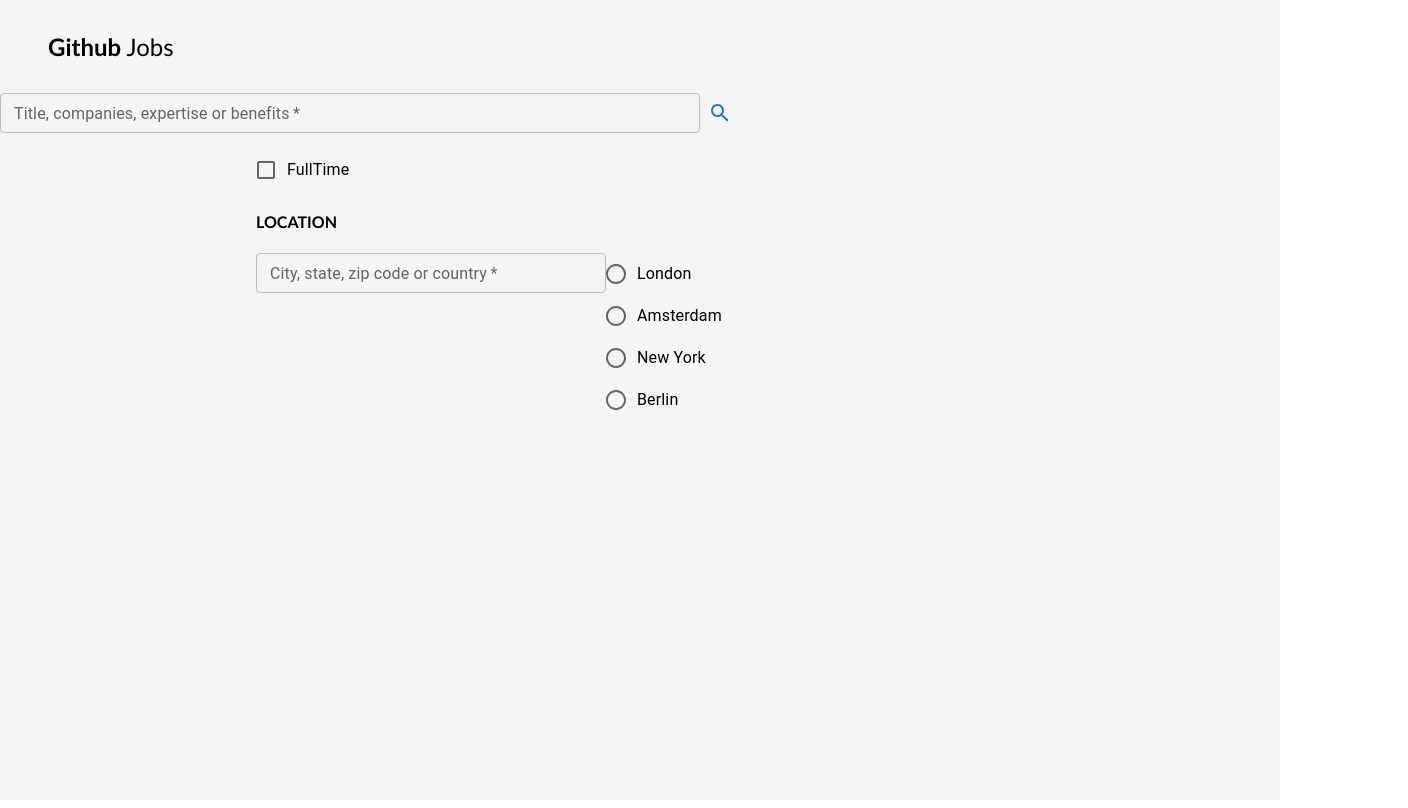
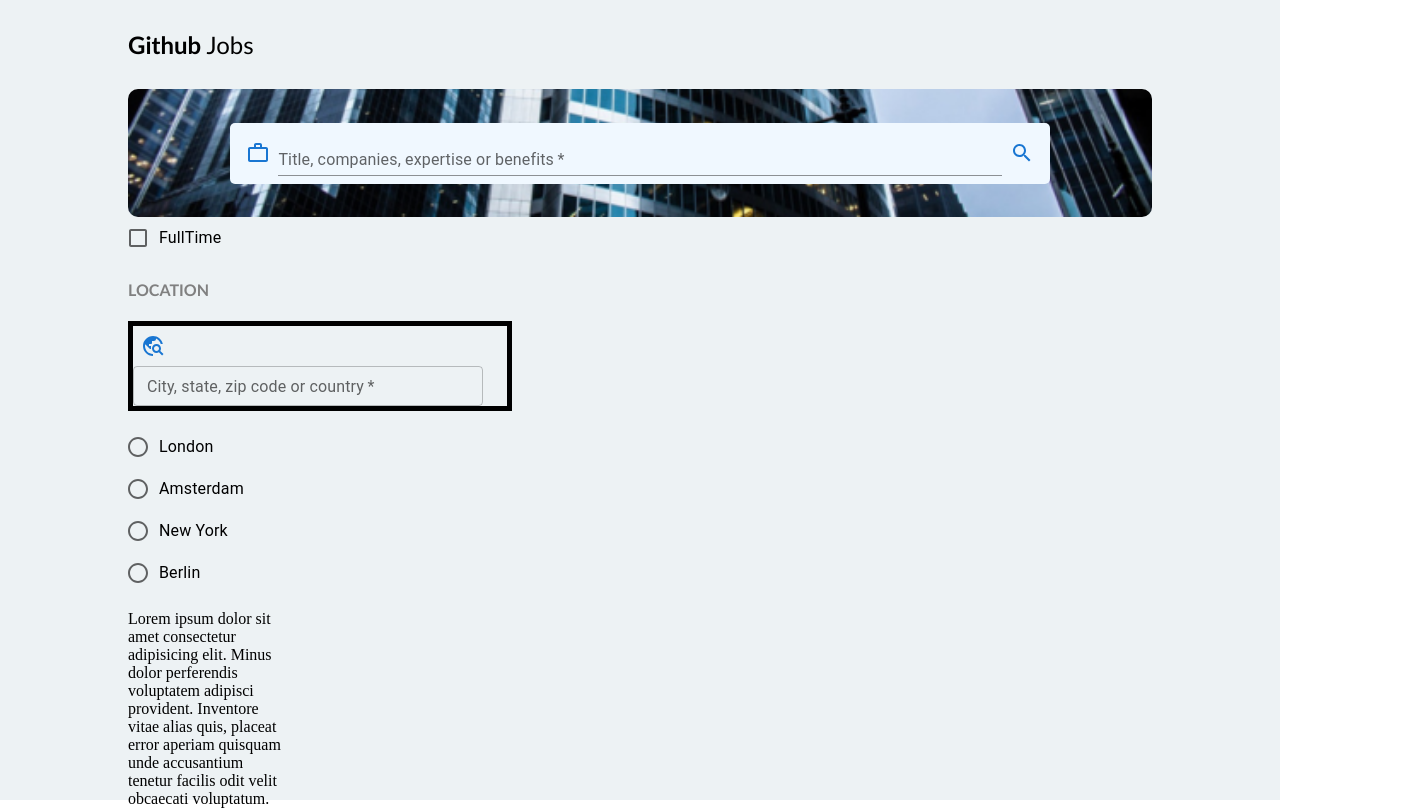
Before and after one commit to juan-crypto-bot/Proyecto-React, a React (Vite) app: page / in a window 1280 px wide. Shown: the whole page, 1408 px wide, since content can reach past the window. Built offline with nearby package versions, Linux system fonts and the light colour scheme.

Commit message:
ultimos cambios

```diff
--- a/src/App.css
+++ b/src/App.css
@@ -1,5 +1,5 @@
 .App{
   width: 100vw;
   height: 100vh;
-  background-color: whitesmoke;
+  background-color: #edf2f4;
 }
--- a/src/App.tsx
+++ b/src/App.tsx
@@ -14,7 +14,6 @@ function App() {
   const router = createBrowserRouter([{
     path:"/",
     element:<HomeLayout/>,
-
     children:[
       {
         index:true,
--- a/src/Components/Buscador.tsx
+++ b/src/Components/Buscador.tsx
@@ -1,8 +1,10 @@
 import React from "react";
 import {useState} from "react";
 import {TextField, IconButton} from "@mui/material";
+import WorkOutlineIcon from '@mui/icons-material/WorkOutline';
 import SearchIcon from '@mui/icons-material/Search';
-import { useFetcher } from "react-router-dom";
+import { useFetcher,Form } from "react-router-dom";
+import "./Styled/BuscadorStyle.css"
 
 interface BuscadorProps{
     setSearchQuery: React.Dispatch<React.SetStateAction<string>>,
@@ -11,26 +13,29 @@ interface BuscadorProps{
 
 const Buscador = ({setSearchQuery}: BuscadorProps) => {
     const [search,setSearch]=useState("");
-    const {Form} = useFetcher()
     function handleSearchChange(e:React.ChangeEvent<HTMLInputElement>){
         setSearch(e.target.value);
     }
     return(
-        <Form method="get">
-        <TextField
+        <Form  className="buscador" method="post">
+        <div className="form__control">
+            <IconButton color="primary" type="submit">
+                <WorkOutlineIcon/>
+            </IconButton>
+            <TextField className="form__input"
                 id="searchQuery"
                 name="searchQuery"
                 label="Title, companies, expertise or benefits"
-            variant="outlined"
+                variant="standard"
                 size="small"
-            style = {{width: 700}}
                 value={search}
                 onChange={handleSearchChange}
                 required
             ></TextField>
             <IconButton color="primary" type="submit">
-            <SearchIcon/>
+                <SearchIcon className="search-icon"/>
             </IconButton>
+        </div>
         {/* <input type="text" id="searchQuery" name="searchQuery" value={search}
             onChange={handleSearchChange}/>
             <button>Buscar</button> */}
--- a/src/Components/Filtros.tsx
+++ b/src/Components/Filtros.tsx
@@ -13,6 +13,7 @@ import {
 } from "@mui/material";
 import CheckBoxOutlineBlankIcon from '@mui/icons-material/CheckBoxOutlineBlank';
 import RadioButtonUncheckedIcon from '@mui/icons-material/RadioButtonUnchecked';
+import TravelExploreIcon from '@mui/icons-material/TravelExplore';
 import './Styled/FiltrosStyle.css';
 
 interface BuscadorProps{
@@ -39,6 +40,10 @@ const Filtros = () => {
             />
         </FormControl>
         <h4 className="text">LOCATION</h4>
+        <div className="countries">
+        <IconButton color="primary" type="submit">
+            <TravelExploreIcon/>
+        </IconButton>
         <TextField className="location"
             id="location"
             name="location"
@@ -48,14 +53,16 @@ const Filtros = () => {
             size="small"
             // value={search}
             // onChange={handleSearchChange}
-            required
-        ></TextField>
+            required>
+        </TextField>
+        </div>
        <FormControl className="countries" component="fieldset">
         <FormControlLabel value="London" control={<Radio />} label="London" />
         <FormControlLabel value="Amsterdam" control={<Radio />} label="Amsterdam" />
         <FormControlLabel value="New York" control={<Radio />} label="New York" />
         <FormControlLabel value="Berlin" control={<Radio />} label="Berlin" />
         </FormControl>
+        <p className="parrafo">Lorem ipsum dolor sit amet consectetur adipisicing elit. Minus dolor perferendis voluptatem adipisci provident. Inventore vitae alias quis, placeat error aperiam quisquam unde accusantium tenetur facilis odit velit obcaecati voluptatum.</p>
        </div>
     );
 };
--- /dev/null
+++ b/src/Components/Styled/BuscadorStyle.css
@@ -0,0 +1,24 @@
+.buscador{
+    margin-left: 10vw;
+    background-image: url("../../assets/BannerHeader.png");
+    background-size: cover;
+    background-repeat: no-repeat;
+    background-position: bottom;
+    border-radius: 10px;
+    height: 8rem;
+    width: 80%;
+    display: flex;
+    align-items: center;
+    justify-content: center;
+}
+.form__control{
+    border-radius: 5px;
+    background-color: aliceblue;
+    width: 80%;
+    padding: 0.5rem;
+    display: flex;
+    align-items: center;
+}
+.form__input{
+    flex: 1;
+}
--- a/src/Components/Styled/FiltrosStyle.css
+++ b/src/Components/Styled/FiltrosStyle.css
@@ -1,8 +1,26 @@
 .filtros{
-    width: auto;
-    margin-left: 20vw;
+    width: 30%;
+    margin-left: 10vw;
+    /* display: flex;
+    flex-direction: column; */
+}
+
+.fulltime{
+    margin-top: 20px;
 }
 
 .text{
     font-family: 'Gill Sans', 'Gill Sans MT', Calibri, 'Trebuchet MS', sans-serif;
+    color: gray
 }
+
+.countries{
+    margin-bottom: 15px;
+    border: 5px solid;
+}
+
+.parrafo{
+    width: 40%;
+    /* display: flex;
+    flex-direction: column; */
+}
--- a/src/Components/Styled/HeaderStyled.css
+++ b/src/Components/Styled/HeaderStyled.css
@@ -1,10 +1,10 @@
 .App-header{
-    background-color: whitesmoke;
+    background-color: #edf2f4;
     width: 100%;
 }
 .titleHeader{
-    margin: 0;
-    padding: 2rem 3rem;
+    margin: 0 10vw;
+    padding: 30px 0px;
     width: 100%;
     font-weight: 100;
     font-family: 'Gill Sans', 'Gill Sans MT', Calibri, 'Trebuchet MS', sans-serif;
--- a/src/Pages/Home.tsx
+++ b/src/Pages/Home.tsx
@@ -1,36 +1,34 @@
 import { useState, useEffect } from 'react';
-import { useFetcher } from 'react-router-dom';
+import { useFetcher,useActionData } from 'react-router-dom';
 import axios from 'axios';
 import Buscador from '../Components/Buscador';
 import {Job} from '../Interfaces';
 import Filtros from '../Components/Filtros';
 
 const Home = () => {
+    const jobs = useActionData();
     const[myJobs, setMyJobs] = useState<Job[]>([]);
     const[searchQuery, setSearchQuery] = useState<string>("");
     const[error, setError] = useState(false);
 
-    const fetcher = useFetcher();
+    // const fetcher = useFetcher();
 
     useEffect(() => {
-        if (fetcher.state === "idle" && !fetcher.data) {
-        console.log(fetcher.data);
-        }
-    }, [fetcher]);
+        console.log(jobs);
+    }, [jobs]);
 
 
 
     return(
         <>
             <Buscador setSearchQuery={setSearchQuery}/>
-            <p>{searchQuery}</p>
             <Filtros/>
         </>
 
     );
 };
 
-export async function action({request}:{request:Request}){
+export async function action({request}:any){
     const formData = await request.formData();
     const searchQuery = formData.get("searchQuery")
       try {
```
Also changed, not shown: src/assets/BannerHeader.png (added). Lines whose indentation alone changed are shown as unchanged.
